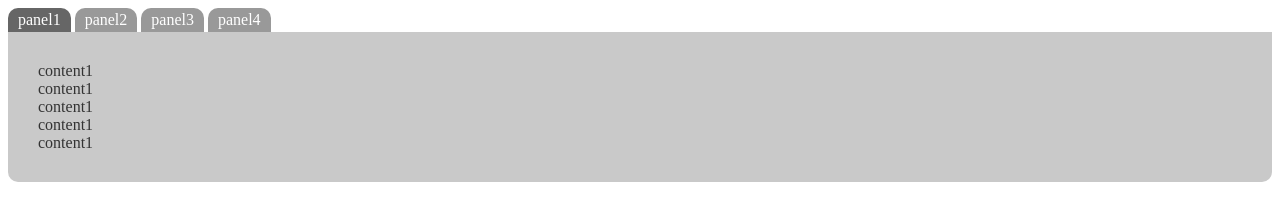
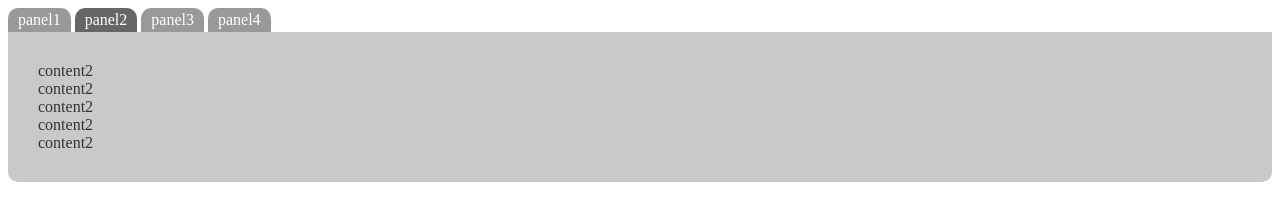
Before and after one commit to Shan1024/TabPanelWidget, a plain HTML site: page index.html in a window 1280 px wide. Both pictures are taken after a click on the item "panel2". Drawn offline with Linux system fonts and the light colour scheme.

Commit message:
jquery added

```diff
--- a/index.html
+++ b/index.html
@@ -10,10 +10,10 @@
     <div class ="tab-panels">
 
         <ul class="tabs">
-          <li class ="active">panel1</li>
-          <li>panel2</li>
-          <li>panel3</li>
-          <li>panel4</li>
+          <li rel="panel1" class="active">panel1</li>
+          <li rel="panel2">panel2</li>
+          <li rel="panel3">panel3</li>
+          <li rel="panel4">panel4</li>
         </ul>
 
       <div id="panel1" class="panel active">
@@ -52,6 +52,46 @@
 
     <script src="scripts/jquery.min.js"></script>
 
+    <script>
+
+      $(function(){
+
+        //Listen for the mouse click action
+        $('.tab-panels .tabs li').on('click',function(){
+
+          //Remove the active class from the current tab
+          $('.tab-panels .tabs li.active').removeClass('active');
+
+          //Add the active class to the clicked tab
+          $(this).addClass('active');
+
+          //Get the attribute rel. This contains the panel name
+          var panelToShow = $(this).attr('rel');
+
+          //Slide up the panel
+          $('.tab-panels .panel.active').slideUp(300, showNextPanel);
+
+          function showNextPanel(){
+
+            //Remove the class active from current panel
+            $(this).removeClass('active');
+
+            //Slide down the relevent panel
+            $('#'+panelToShow).slideDown(300,function(){
+
+              //Add the class active to the shown panel
+              $(this).addClass('active');
+
+            });
+
+          }
+
+        });
+
+      });
+
+    </script>
+
   </body>
 
 
```
